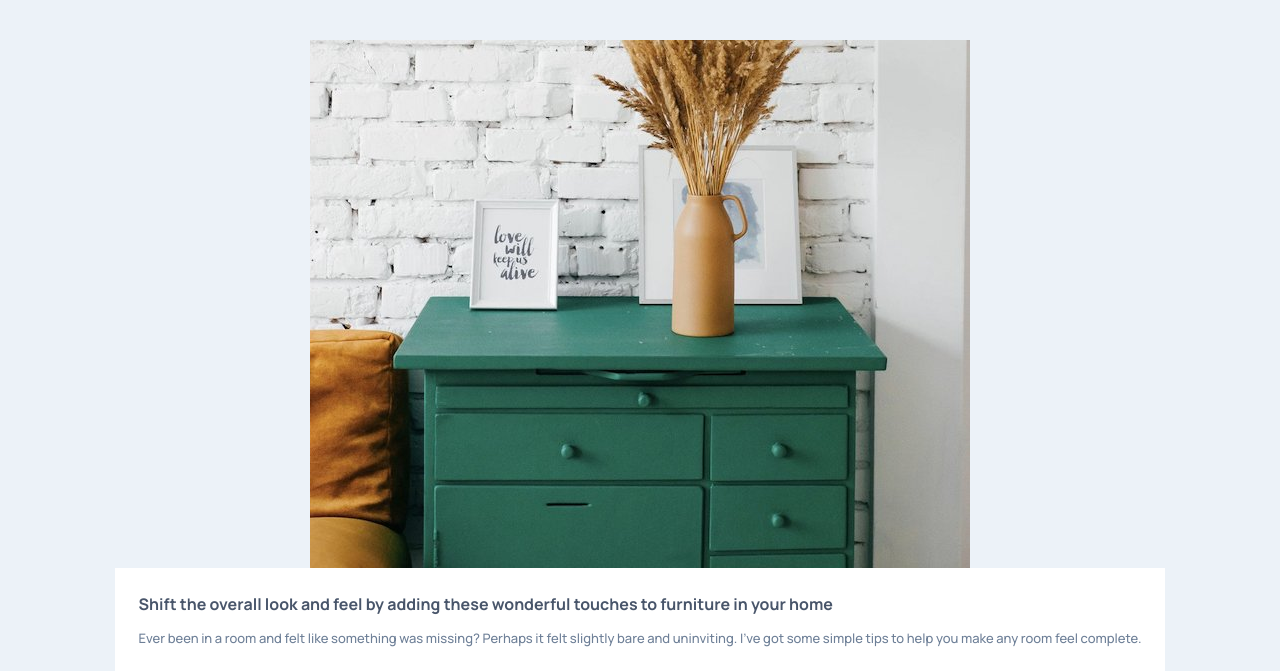
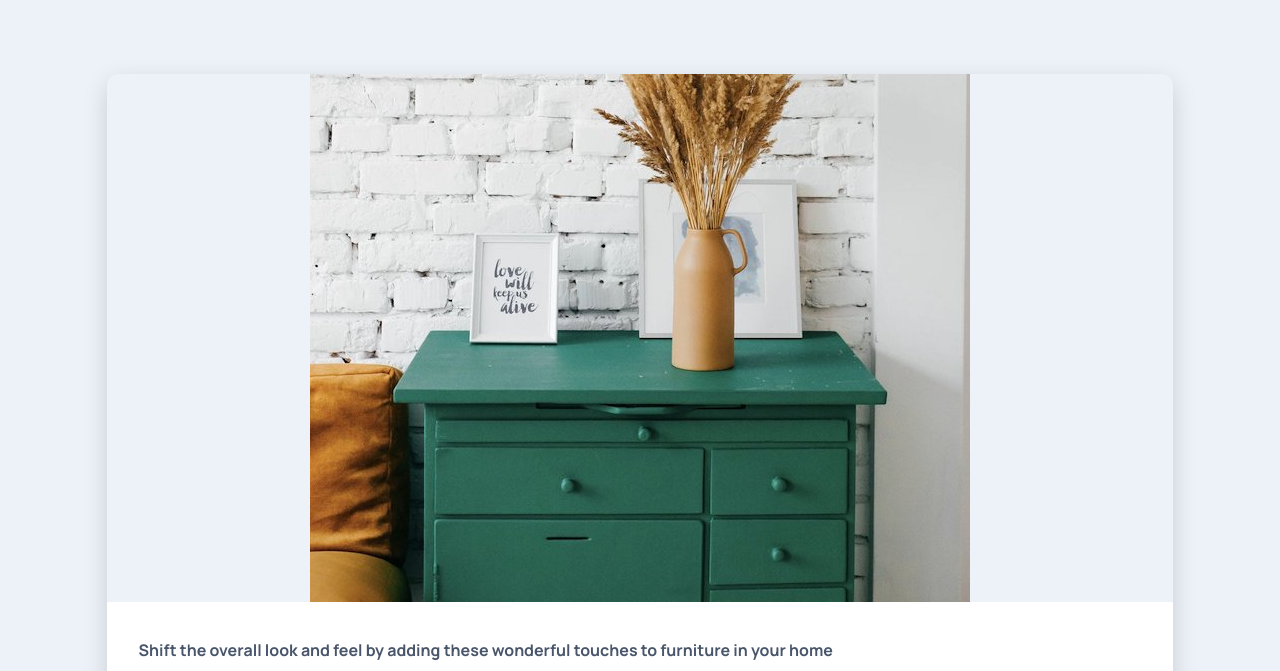
Before and after one commit to ralphvirtucio/article-preview-component, a plain HTML site: page index.html in a window 1280 px wide. Shown: the top 671 px of the page. Drawn offline with Linux system fonts and the light colour scheme.

Commit message:
Features:
Updated `article__main` declaration:
- Added margins
- Added border radius
- Added box-shadow

```diff
--- a/css/style.scss
+++ b/css/style.scss
@@ -134,8 +134,13 @@ body {
   flex-direction: column;
   justify-content: center;
   align-items: center;
-  // margin-inline: 1.5rem;
-  // margin-bl
+  margin-inline: 1.5rem;
+  border-radius: 12px;
+  margin-block-start: 4.625rem;
+  margin-block-end: 5.5625rem;
+  overflow: hidden;
+  // box-shadow: 0 40px 40px -10px rgba(0,0,0, 0.534);
+  box-shadow: 0  8px 24px rgba(0,0,0, 0.15);
 }
 
 .article__container {
@@ -143,7 +148,9 @@ body {
 }
 
 .article__content {
-  padding: 1.5rem 1.5rem;
+  padding-block-start: 2.25rem;
+  padding-block-end: 2rem;
+  padding-inline: 2rem;
 
   h2 {
     font-size: 1rem;
```
Also changed, not shown: css/style.css, 1 other file.
